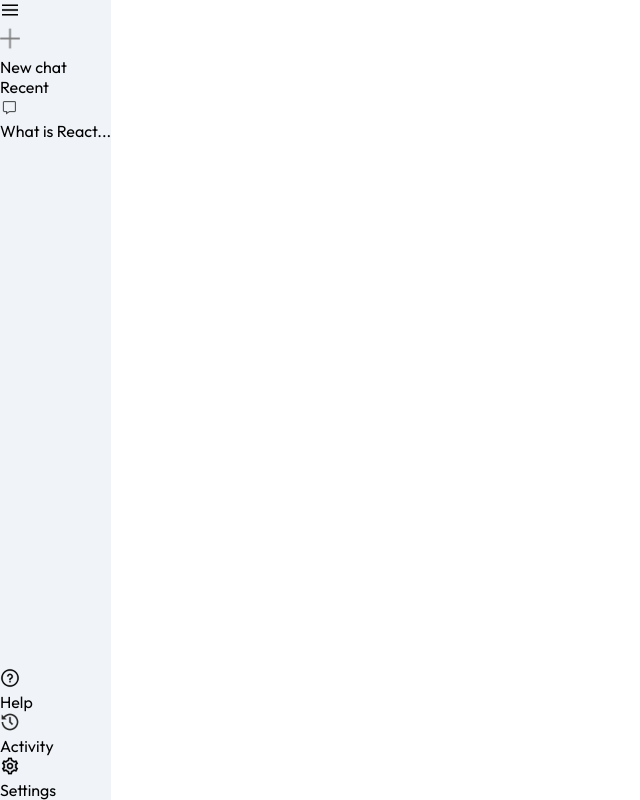
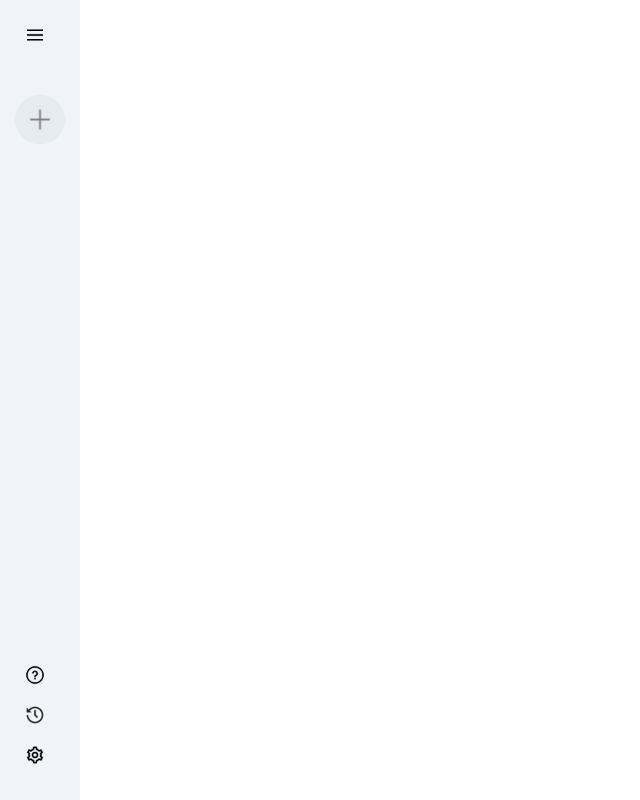
Before and after one commit to VikalpNag/React-Dev-Repo, a React (Vite) app in the folder Gemini Clone/Gemini clone/: page / in a window 1280 px wide. Shown: the whole page, without its empty margins (0-640 px from the left). Built offline with nearby package versions, Linux system fonts and the light colour scheme.

Commit message:
Sidebar toggle:Expand/Contract

```diff
--- a/Gemini Clone/Gemini clone/src/Componets/SideBar/Sidebar.css
+++ b/Gemini Clone/Gemini clone/src/Componets/SideBar/Sidebar.css
@@ -4,8 +4,63 @@
   flex-direction: column;
   justify-content: space-between;
   background-color: #f0f4f9;
+  padding: 25px 15px;
 }
 
 .sidebar img {
   width: 20px;
 }
+
+.sidebar .top .menu {
+  display: block;
+  margin-left: 10px;
+  cursor: pointer;
+}
+
+.sidebar .top .new-chat {
+  margin-top: 50px;
+  display: inline-flex;
+  align-items: center;
+  gap: 10px;
+  padding: 10px 15px;
+  background-color: #e6eaf1;
+  border-radius: 50px;
+  font-size: 14px;
+  color: grey;
+  cursor: pointer;
+}
+
+.sidebar .recent {
+  display: flex;
+  flex-direction: column;
+}
+
+.sidebar .recent-title {
+  margin-top: 30px;
+  margin-bottom: 20px;
+}
+
+.sidebar .recent-entry {
+  display: flex;
+  align-items: start;
+  gap: 10px;
+  padding: 10px;
+  padding-right: 40px;
+  border-radius: 50px;
+  color: #282828;
+  cursor: pointer;
+}
+
+.sidebar .recent-entry:hover {
+  background-color: #e2e6eb;
+}
+
+.sidebar .bottom {
+  display: flex;
+  flex-direction: column;
+}
+
+.sidebar .bottom-content {
+  padding-right: 10px;
+  cursor: pointer;
+}
--- a/Gemini Clone/Gemini clone/src/Componets/SideBar/Sidebar.jsx
+++ b/Gemini Clone/Gemini clone/src/Componets/SideBar/Sidebar.jsx
@@ -1,16 +1,26 @@
-import React from "react";
+import React, { useState } from "react";
 import "./Sidebar.css";
 import { assets } from "../../assets/assets";
 
 const Sidebar = () => {
+  const [extended, setExtended] = useState(false);
+
   return (
     <div className="sidebar">
       <div className="top">
-        <img className="menu" src={assets.menu_icon} alt="menu" />
+        <img
+          onClick={() => {
+            setExtended((prev) => !prev);
+          }}
+          className="menu"
+          src={assets.menu_icon}
+          alt="menu"
+        />
         <div className="new-chat">
           <img src={assets.plus_icon} alt="New chat" />
-          <p>New chat</p>
+          {extended ? <p>New chat</p> : null}
         </div>
+        {extended ? (
           <div className="recent">
             <p className="recent-title">Recent</p>
             <div className="recent-entry">
@@ -18,19 +28,20 @@
               <p>What is React...</p>
             </div>
           </div>
+        ) : null}
       </div>
       <div className="bottom">
         <div className="bottom-content recent-entry">
           <img src={assets.question_icon} alt="help" />
-          <p>Help</p>
+          {extended ? <p>Help</p> : null}
         </div>
         <div className="bottom-content recent-entry">
           <img src={assets.history_icon} alt="help" />
-          <p>Activity</p>
+          {extended ? <p>Activity</p> : null}
         </div>
         <div className="bottom-content recent-entry">
           <img src={assets.setting_icon} alt="help" />
-          <p>Settings</p>
+          {extended ? <p>Settings</p> : null}
         </div>
       </div>
     </div>
```
Lines whose indentation alone changed are shown as unchanged.
